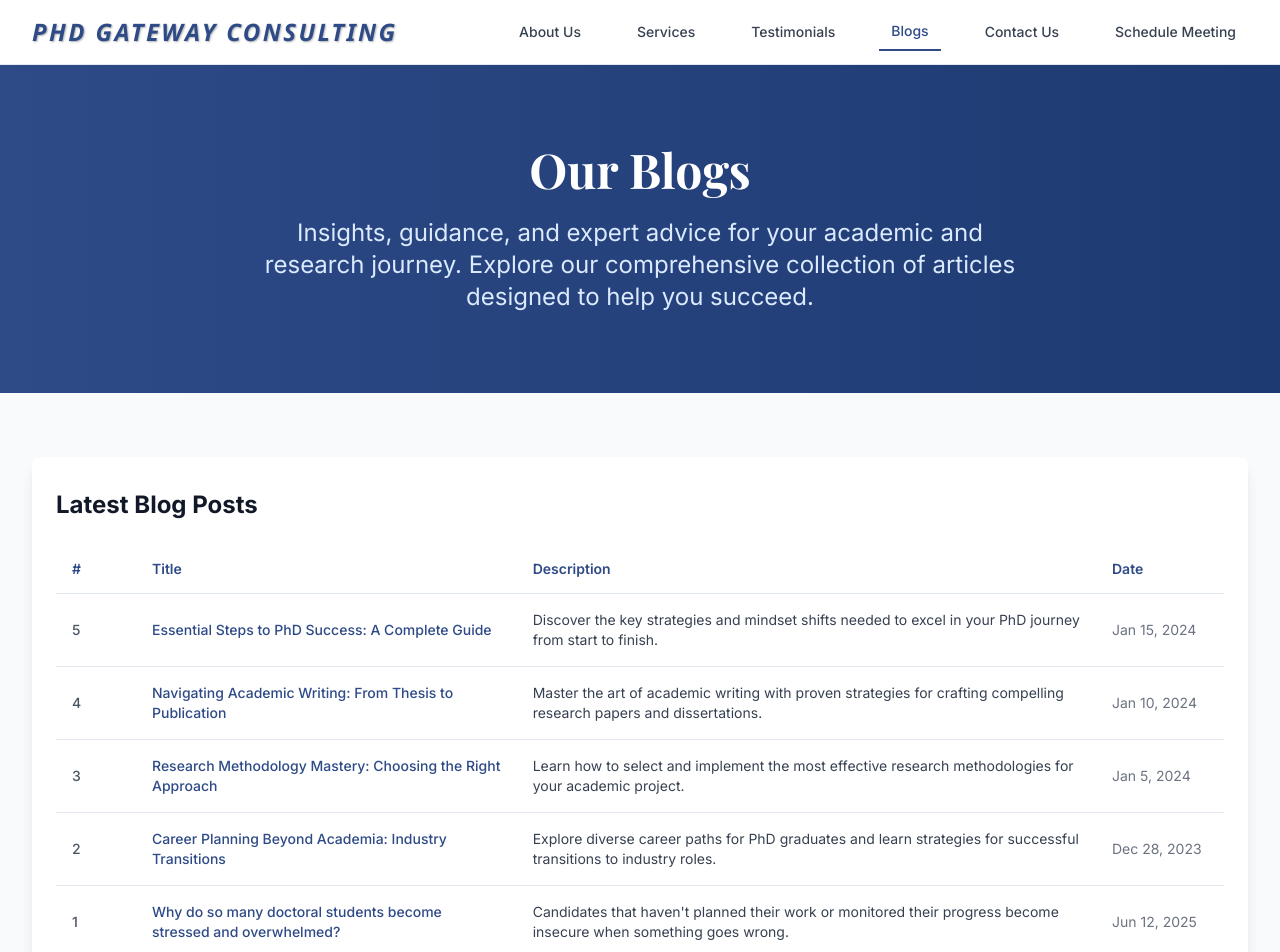
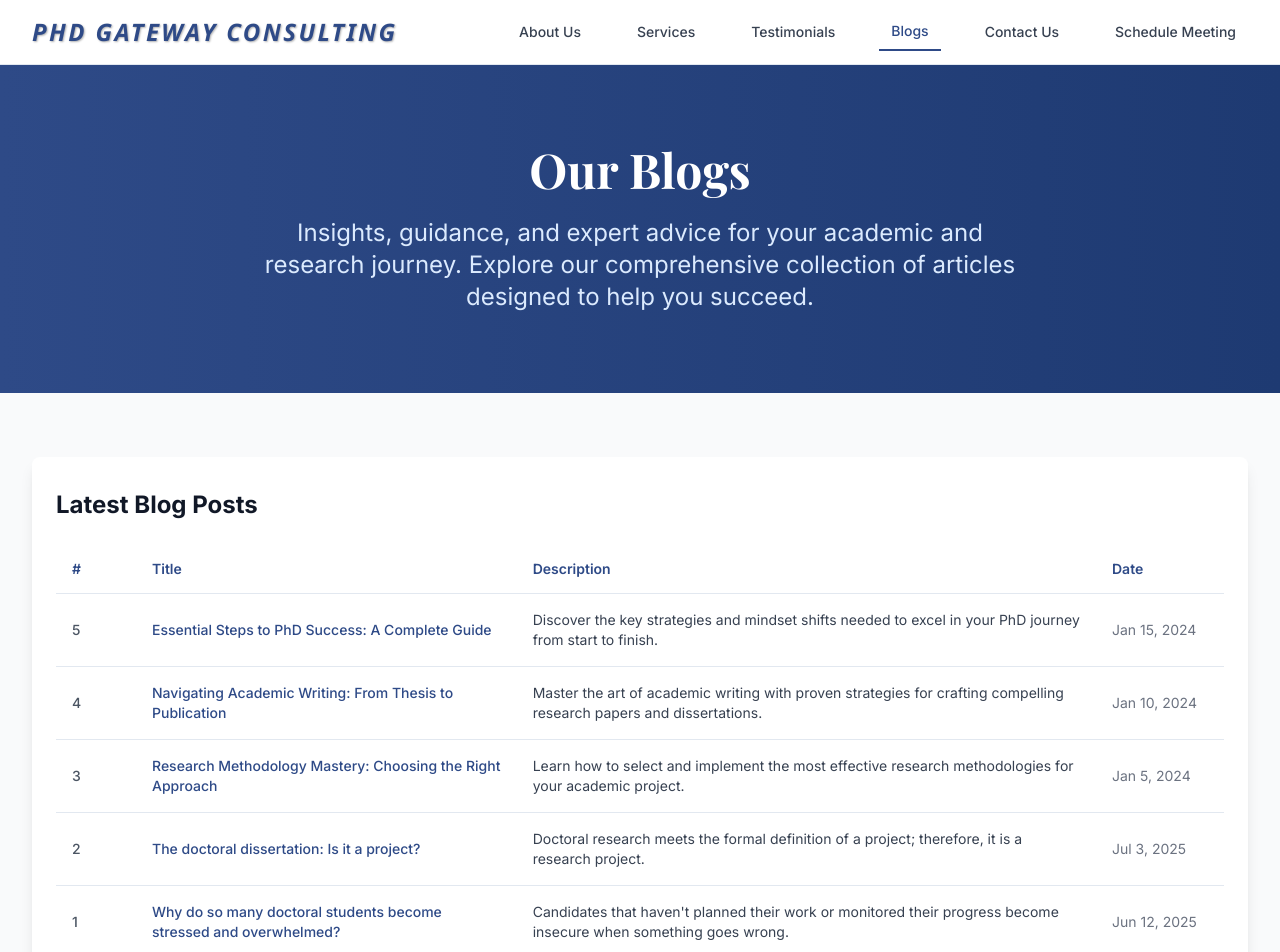
Before and after one commit to ReuvenKatz/pathway-nexus-gateway1, a React (Vite) app: page /blogs in a window 1280 px wide. Shown: the top 952 px of the page. Built offline with nearby package versions, Linux system fonts and the light colour scheme; a web font is replaced by a local one.

Commit message:
Update blog #2 content

```diff
--- a/src/data/blogs.ts
+++ b/src/data/blogs.ts
@@ -136,58 +136,22 @@ export const blogs: Blog[] = [
   },
   {
     id: "4",
-    title: "Career Planning Beyond Academia: Industry Transitions",
-    description: "Explore diverse career paths for PhD graduates and learn strategies for successful transitions to industry roles.",
-    publishDate: "2023-12-28",
+    title: "The doctoral dissertation: Is it a project?",
+    description: "Doctoral research meets the formal definition of a project; therefore, it is a research project.",
+    publishDate: "2025-07-03",
     content: `
       <div class="prose max-w-none">
-        <h2>Beyond the Ivory Tower</h2>
-        <p>While academia remains a traditional path for PhD graduates, the modern job market offers numerous exciting opportunities in industry, government, and entrepreneurship.</p>
+        <p>To answer this question, one must first understand what a project is, exactly. One of the former definitions proposed by the Project Management Institute was: "A task that has a starting point and a well-defined goal which operates under constrained resources and is finished when the goal is accomplished". In other words, a job with four simple elements: beginning and end, goal and limited resources. It is a general definition that any type of project should meet.</p>
 
-        <h2>Transferable Skills</h2>
-        <p>Your PhD has equipped you with valuable skills that are highly sought after in various industries:</p>
-        <ul>
-          <li><strong>Research and Analysis:</strong> Critical thinking and data interpretation</li>
-          <li><strong>Project Management:</strong> Long-term planning and execution</li>
-          <li><strong>Communication:</strong> Presenting complex ideas clearly</li>
-          <li><strong>Problem-Solving:</strong> Innovative approaches to challenges</li>
-          <li><strong>Leadership:</strong> Mentoring and collaboration experience</li>
-        </ul>
+        <p>In any Ph.D. program, there is always a well-defined and formal starting point. In some universities it is the Qualifying Exam, which tests your background and knowledge to determine if you should be allowed to enter the program. In other schools, it might be an exam or a presentation.</p>
 
-        <h2>Industry Career Paths</h2>
+        <p>In any Ph.D. work there is a goal that must be reached to complete the project. It may be a proof of theorem; an extensive set of experiments that validate a theory or assumption; innovative software that presents new concepts; or several scientific papers published in top professional journals.</p>
 
-        <h3>Technology Sector</h3>
-        <ul>
-          <li>Data Scientist</li>
-          <li>Research and Development</li>
-          <li>Product Management</li>
-          <li>Technical Consulting</li>
-        </ul>
+        <p>In any project, and Ph.D. projects are no exception, there are always limited resources. In your doctoral research the main resource is your personal time and effort. Another precious resource that you must always respect is your adviser's time, which should never be wasted. Use it mainly for planned meetings when you are ready and well-prepared.</p>
 
-        <h3>Consulting</h3>
-        <ul>
-          <li>Management Consulting</li>
-          <li>Strategy Development</li>
-          <li>Market Research</li>
-          <li>Policy Analysis</li>
-        </ul>
+        <p>The art of completing a job as planned and on schedule is a rare managerial skill. In a Ph.D. work, after the deliverables are submitted, you will have to defend your thesis. This step is the formal end point of your project and includes both the completion of all tasks and reception of your committee's approval for all your efforts.</p>
 
-        <h3>Healthcare and Biotech</h3>
-        <ul>
-          <li>Clinical Research</li>
-          <li>Regulatory Affairs</li>
-          <li>Medical Writing</li>
-          <li>Business Development</li>
-        </ul>
-
-        <h2>Transition Strategies</h2>
-        <p>Successfully moving from academia to industry requires:</p>
-        <ol>
-          <li><strong>Network Building:</strong> Connect with industry professionals</li>
-          <li><strong>Skills Translation:</strong> Articulate academic experience in business terms</li>
-          <li><strong>Continuous Learning:</strong> Develop industry-specific knowledge</li>
-          <li><strong>Professional Branding:</strong> Update your CV and LinkedIn profile</li>
-        </ol>
+        <p>As one can easily conclude, the process of writing a doctoral dissertation meets all four requirements: beginning and end, goal and limited resources. Therefore, it is a research project by definition and one can apply project management methodologies to manage it. You can and should learn how to do it!</p>
       </div>
     `
   },
```
